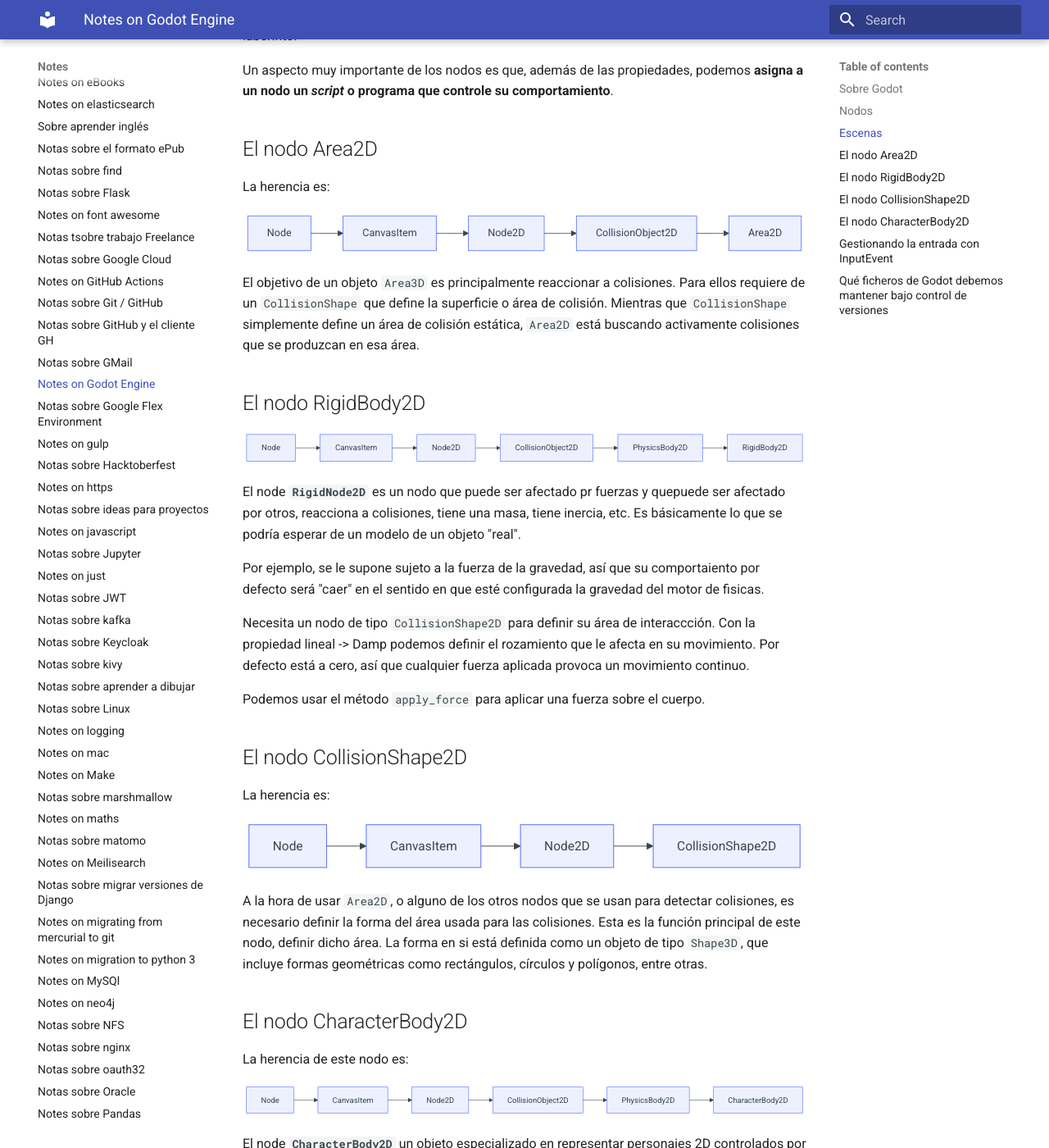
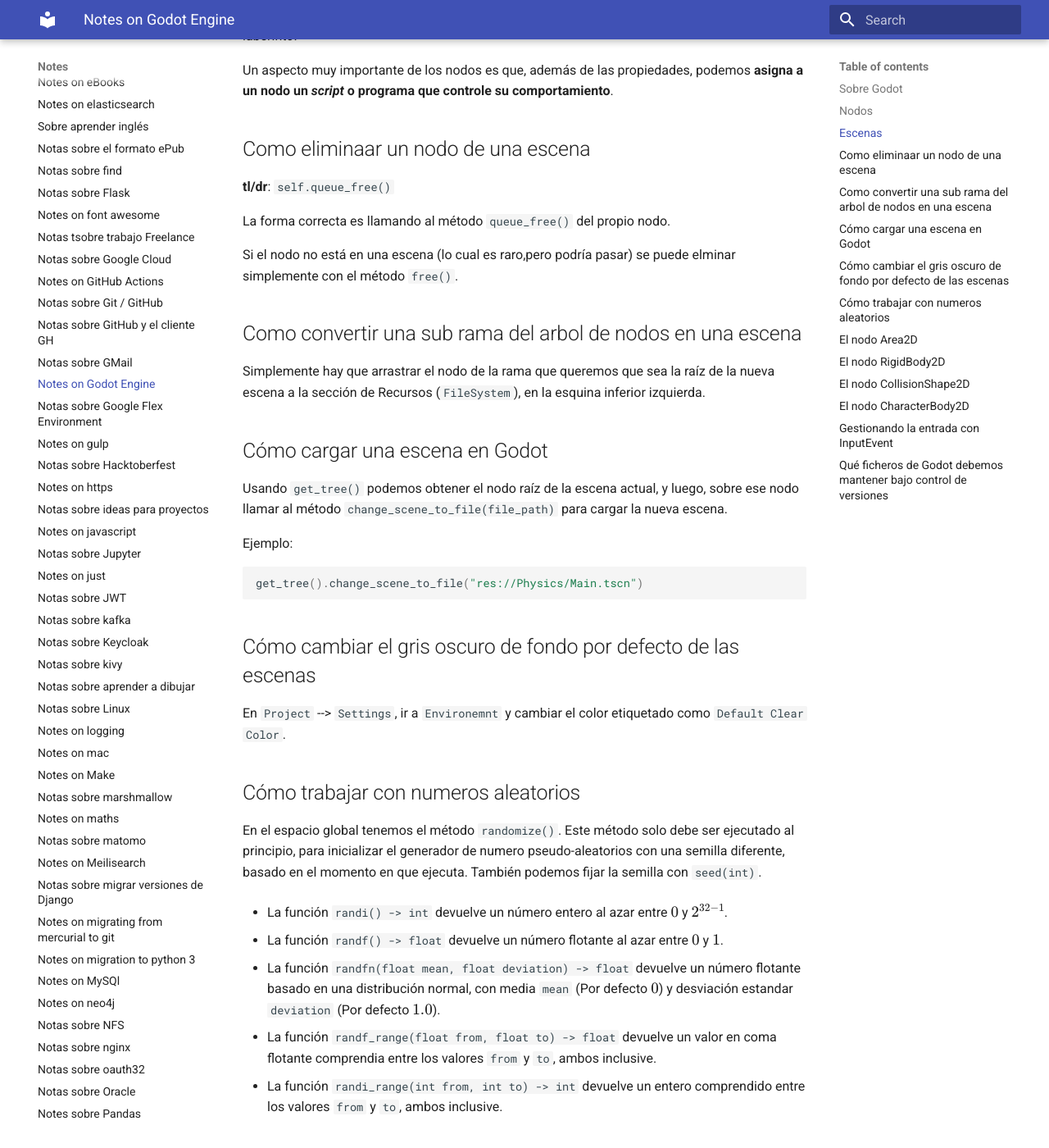
Before and after one commit to euribates/notes, an MkDocs documentation site: the page built from docs/notes-on-godot.md, in a window 1280 px wide and 1400 px high, scrolled down 1178 px. Shown: the whole window at 82% size. Built offline with MkDocs 1.6.1 and Material for MkDocs 9.7.7, drawn with Linux system fonts in a browser that asks for light colours; formulas are drawn with MathJax 3.

Commit message:
Notas sobre Blender, Django y Godot

````diff
--- a/docs/notes-on-blender.md
+++ b/docs/notes-on-blender.md
@@ -12,6 +12,7 @@
 tridimensionales. También de composición digital utilizando la técnica procesal
 de nodos, edición de vídeo, escultura (incluye topología dinámica) y pintura
 digital.
+
 
 ## Ajustes iniciales para desarrollar con Blender/Python
 
@@ -240,7 +241,7 @@
 manipulatable objects?](https://blender.stackexchange.com/questions/109/how-can-i-use-an-array-modifier-to-create-individually-manipulatable-objects)
 
 
-## Como poner el cursor en el centro de masas de un objeto en Blender
+## Cómo poner el cursor en el centro de masas de un objeto en Blender
 
 In Edit Mode, select all the faces. Press `Shift-S` and select "cursor
 to selected", that will put the cursor at the center of the
--- a/docs/notes-on-django.md
+++ b/docs/notes-on-django.md
@@ -7,6 +7,110 @@
     - database
 ---
 
+## Como añadir acciones al Admin de Django
+
+Lo primero que necesitamos en escibir una función que será llamada
+cuando se ejecute la acción. Esta función debe aceptar tres parámetros:
+
+- La instancia del `ModelAdmin`.
+
+- El objeto `HttpRequest` de la petición.
+
+- Un `QuerySet` que contiene los objetos seleccionados por el usuario.
+
+El siguiente ejemplo solo cambie el estado de los objetos en el
+queryset, así que no necesita ninguno de lso dos primeros parámetros:
+
+```py
+from django.utils import timezone
+
+def make_published(model_admin, request, queryset):
+    queryset.update(status='PUB', f_published=timezone.now())
+```
+
+Nota: Tanmbién puede tener sentido definior la acción como un método
+del `ModelAdmin`. Es este caso el primer parámetro es el mismo, pero
+usaremos la convención de llamarlo `self.
+
+### registrar la acción para que aparezca en el admin
+
+Para que aparezca la opción en el admin, tenemos que registrarla. La
+forma más sencilla es usando el decorador `@admin.action`, que nos permite
+además especificar una descripción para la acción. Una vez marcada como una
+acción, podemos añadirla a el o los `modelAdmin` (Puede tener sentido que una
+misma accion se pueda aplicar a varios modelos) en el atributo `actions`:
+
+```py
+from django.contrib import admin
+from django.utils import timezone
+
+from myapp.models import Article
+
+
+@admin.action(description="Marcar como publicado")
+def make_published(model_admin, request, queryset):
+    queryset.update(status='PUB', f_published=timezone.now())
+
+
+class ArticleAdmin(admin.ModelAdmin):
+    list_display = ["title", "status"]
+    ordering = ["title"]
+    actions = [make_published]
+
+
+admin.site.register(Article, ArticleAdmin)
+```
+
+Si fuera un método, en ves de una función externa, en actions tendremos que
+usar una cadena de texto para especificarlo, en vez de usar directamente la
+función:
+
+```py
+class ArticleAdmin(admin.ModelAdmin):
+    ...
+
+    actions = ["make_draft"]
+
+    @admin.action(description="Mark selected stories as published")
+    def make_draft(self, request, queryset):
+        queryset.update(status="DRAFT")
+```
+
+### Acciones más complicadas o avanzadas
+
+En otros casos tendremos que pedir datos adicionales: Una confirmación de
+la solicitud, por ejemplo, o preguntar más detalles necesarios para la
+operación. Eso nos obliga a pasar por una página intermedia.
+
+Para ello, en vez de tener un método/función que no devuelve nada, devolveremos
+un objet de tipo `HttpResponseRedirect` que nos diriga a una página definida
+por nosotros, y que acepta el `queryset` original.
+
+```py
+from django.http import HttpResponseRedirect
+
+
+def issue_certificate(modeladmin, request, queryset):
+    selected = queryset.values_list("pk", flat=True)
+    ct = ContentType.objects.get_for_model(queryset.model)
+    return HttpResponseRedirect(
+        "/export/?ct=%s&ids=%s"
+        % (
+            ct.pk,
+            ",".join(str(pk) for pk in selected),
+        )
+```
+
+Esta página puede definir una plantilla que derive de `admin/base.html` para
+que se integre bien con el admin.
+
+
+
+
+
+
+
+
 ## Cómo obtener la fecha o _timestamp_ en Django, con el _timezone_ correcto
 
 Si en el `settings.py` tenemos definido la zona horaria (lo cual es totalmente
@@ -472,11 +576,11 @@
 oficial: [Django Query Set API reference - extra](https://docs.djangoproject.com/en/3.1/ref/models/querysets/#extra).
 
 
-## How to modify the queryset used in the admin forms to get a Foreign Model
+## Cómo modificar el queryset usado en el admin para incluir un select_related
 
 No hay que modificar el formumario en si, sino modificar la
 clase derivada de ModelAdmin. Django incluye un método específico
-par esto en la clase madre, `formfield_for_foreignkey`.
+para esto en la clase madre, `formfield_for_foreignkey`.
 
 De la documentación:
 
@@ -675,59 +779,69 @@
 `Project`, `Task`, `Place`.
 
 
-### Relationship Field Naming
-
-For relationships such as `ForeignKey`, `OneToOneKey`, `ManyToMany` it is
-sometimes better to specify a name. Imagine there is a model called `Article`,
-- in which one of the relationships is `ForeignKey` for model `User`. If this
-field contains information about the author of the article, then `author` will
-be a more appropriate name than user.
-
-### Correct Related-Name
-
-It is reasonable to indicate a related-name in plural as related-name
-addressing returns queryset. Please, do set adequate related-names. In
-the majority of cases, the **name of the model in plural** will be just
-right. For example:
+### Nombres de los campos usados para enlazar modelos, como ForeignKey y otros
+
+Para campos que relacionan con otros modelos, como
+`ForeignKey`, `OneToOneKey`, `ManyToMany`, hay una serie de cuestiones
+importantes.
+
+## Cómo usar el atributo `related_name`, y porqué es recomendable usarlo
+
+Cunado creamos una _foreign key_ en un modelo, esto crea automáticamente un
+atributo **el el modelo enlazado**. Podemos indicar cual será el nombre del
+atributo usando el parámetro `related_name`. Normalmente, es suficiente con el
+nombre en plural del modelo que contiene la `ForeignKey`.
+
+Por ejemplo:
 
 ```python
 class Owner(models.Model):
-    pass
-
-class Item(models.Model):
-    owner = models.ForeignKey(Owner, related_name='items')
-```
-
-## Nunca usar una `ForeignKey` con `unique=True`
+    name = CharField(max_length=128)
+
+class Comic(models.Model):
+    owner = models.ForeignKey(Owner, related_name='comics')
+```
+
+Ahora las instancias de `Owner` tienen un atributo `comics`, que es un
+_queryset_ de todos los comics que posee dicha instancia.
+
+Si no usamos el parámetro, el atributo se crea, pero con el nombre por defecto
+de `<model>_set`, en este caso, `comic_set`. El problema es que
+se crea _mágicamente_, y puede confundir a un programador que ve que se usa el
+atributo `comic_set` pero que no se define en ninguna parte del código. Esto va
+contra el principio _Explicit is better than implicit_, y es por lo que se
+recomuenda el uso, para tener un nombre **más claro** y **definido en el
+código**.
+
+## Porqué no hay que usar nunca una `ForeignKey` con `unique=True`
 
 No tiene sentido usar esta combinación, ya que existe `OneToOneField`
 precisamente para estos casos.
 
 
-## Attributes and Methods Order in a Model
-
-Preferable attributes and methods order in a model (an empty string
-between the points).
-
-1)  `meta`
-
-2)  constants (for choices and other)
-
-3)  fields of the model
-
-4)  custom manager indication
-
-5)  `__unicode__` (python 2) or `__str__` (python 3)
-
-6)  other special methods
-
-7)  def `clean`
-
-8)  def `save`
-
-9)  def `get_absolut_url`
-
-10) other methods
+## Orden de los atributos y métodos declarados en un modelo.
+
+Este sería el orden sugerido:
+
+1)  Clase `meta`
+
+2)  Constantes (para usar en `choices` y otras)
+
+3)  Campos del modelo
+
+4)  Managers personalizados, si lo s hubiera
+
+5)  Definicion del método `__str__`
+
+6)  Otros métodos especiales
+
+7)  Definición del método `clean`
+
+8)  Definición del método `save`
+
+9)  Definición del método `get_absolut_url`
+
+10) Otros métodos
 
 
 ## Denormalisations
@@ -947,11 +1061,11 @@
 consulta usando la sentencia `EXISTS`, mucho más rápido y más barato.
 
 
-## Considera usar el campo`help_text` como documentción
-
-Using model `help_text` in fields as a part of documentation will
-definitely facilitate the understanding of the data structure by you,
-your colleagues, and admin users.
+## Considera usar el campo `help_text` como documentción
+
+Usar el campo `help_text` como parte de la documenatación
+resulta muy útil, ya que es accesible tanto para desarrolladores
+como para administradores (Si usas el admin).
 
 
 ## Usar `DecimalField` para almacenar cantidades de dinero
@@ -1579,14 +1693,17 @@
 
 ## Cómo tener dos aplicaciones con el mismo nombre
 
-Desde Django 1.7, es obligatorio que las aplicaciones tengan una **etiqueta
-única** para identificarlos. Por defecto la etiqueta es el nombre del módulo,
-así que si tenemos dos módulos con el mismo nombre, `foo`, aunque están
-obviamente en ramas diferentes, tendremos un error.
-
-La solución es **sobreescribir** la etiqueta por defecto. Podemos hacerlo
-añadiendo el siguiente código al fichero `apps.py` de la aplicación (Ojo, que el
-valor importante es `label`, no `name`):
+Desde Django 1.7, es obligatorio
+que las aplicaciones tengan una **etiqueta única**
+para identificarlos. Por defecto la etiqueta es el nombre del módulo,
+así que si tenemos dos módulos con el mismo nombre, `foo`,
+aunque están obviamente en ramas diferentes,
+tendremos un error.
+
+La solución es **sobreescribir** la etiqueta por defecto.
+Podemos hacerlo añadiendo el siguiente código
+al fichero `apps.py` de la aplicación
+(Ojo, que el valor importante es `label`, no `name`):
 
 
 ```python
--- a/docs/notes-on-godot.md
+++ b/docs/notes-on-godot.md
@@ -55,6 +55,62 @@
 Un aspecto muy importante de los nodos es que, además de las
 propiedades, podemos **asigna a un nodo un _script_ o programa que
 controle su comportamiento**.
+
+## Como eliminaar un nodo de una escena
+
+**tl/dr**: `self.queue_free()`
+
+La forma correcta es llamando al método `queue_free()` del propio nodo.
+
+Si el nodo no está en una escena (lo cual es raro,pero podría pasar)
+se puede elminar simplemente con el método `free()`.
+
+## Como convertir una sub rama del arbol de nodos en una escena
+
+Simplemente hay que arrastrar el nodo de la rama que queremos que sea la
+raíz de la nueva escena a la sección de Recursos (`FileSystem`), en la esquina
+inferior izquierda.
+
+## Cómo cargar una escena en Godot
+
+Usando `get_tree()` podemos obtener el nodo raíz de la escena actual, y luego,
+sobre ese nodo llamar al método `change_scene_to_file(file_path)` para cargar
+la nueva escena.
+
+Ejemplo:
+
+```gdscript
+get_tree().change_scene_to_file("res://Physics/Main.tscn")
+```
+
+## Cómo cambiar el gris oscuro de fondo por defecto de las escenas
+
+En `Project` --> `Settings`, ir a `Environemnt` y cambiar el color
+etiquetado como `Default Clear Color`.
+
+## Cómo trabajar con numeros aleatorios
+
+En el espacio global tenemos el método `randomize()`. Este método solo debe
+ser ejecutado al principio, para inicializar el generador de numero
+pseudo-aleatorios con una semilla diferente, basado en el momento en que
+ejecuta. También podemos fijar la semilla con `seed(int)`.
+
+- La función `randi() -> int` devuelve un número entero al azar entre $0$ y
+  $2^{32-1}$.
+
+- La función `randf() -> float` devuelve un número flotante al azar entre $0$ y
+  $1$.
+
+- La función `randfn(float mean, float deviation) -> float` devuelve un número
+  flotante basado en una distribución normal, con media `mean` (Por defecto
+  $0$) y desviación estandar `deviation` (Por defecto $1.0$).
+
+- La función `randf_range(float from, float to) -> float` devuelve un valor en
+  coma flotante comprendia entre los valores `from` y `to`, ambos inclusive.
+
+- La función `randi_range(int from, int to) -> int` devuelve un entero
+  comprendido entre los valores `from` y `to`, ambos inclusive.
+
 
 ## El nodo Area2D
 
````
